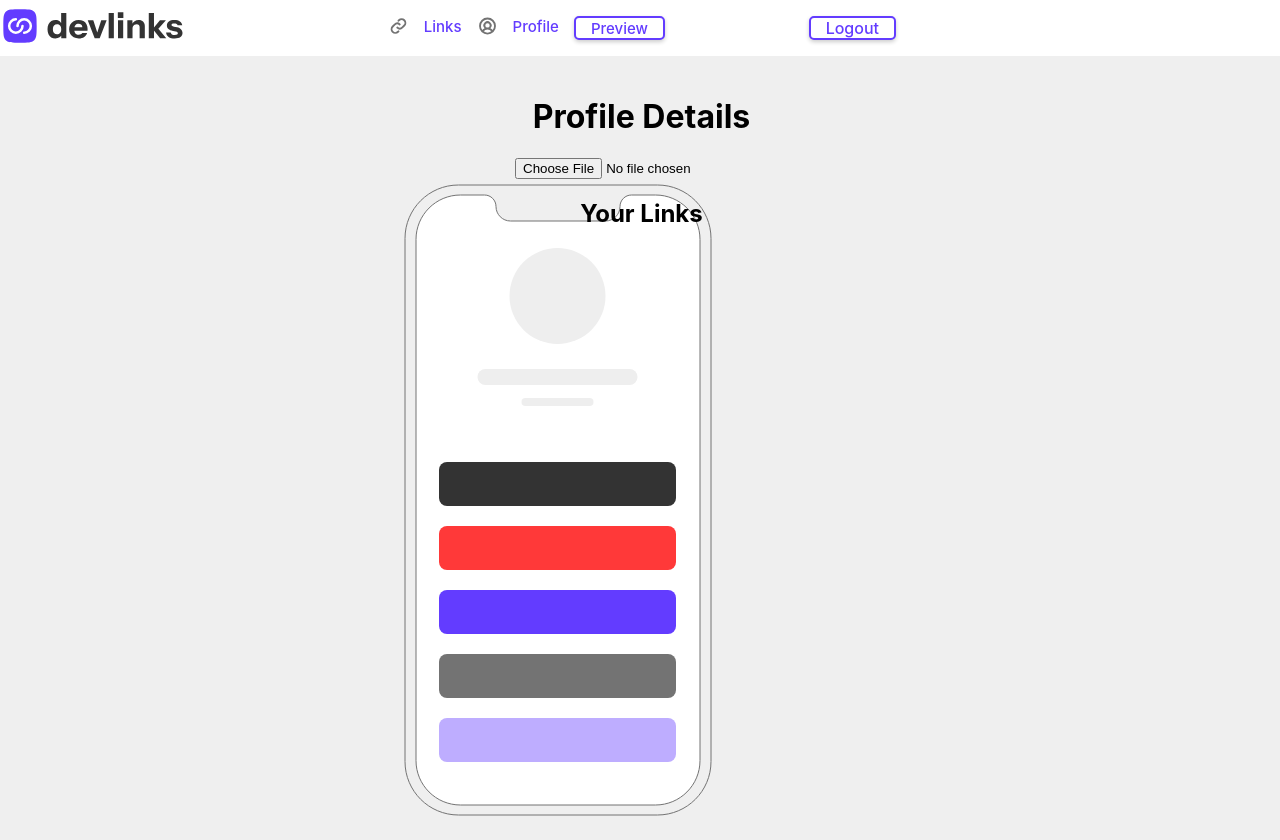
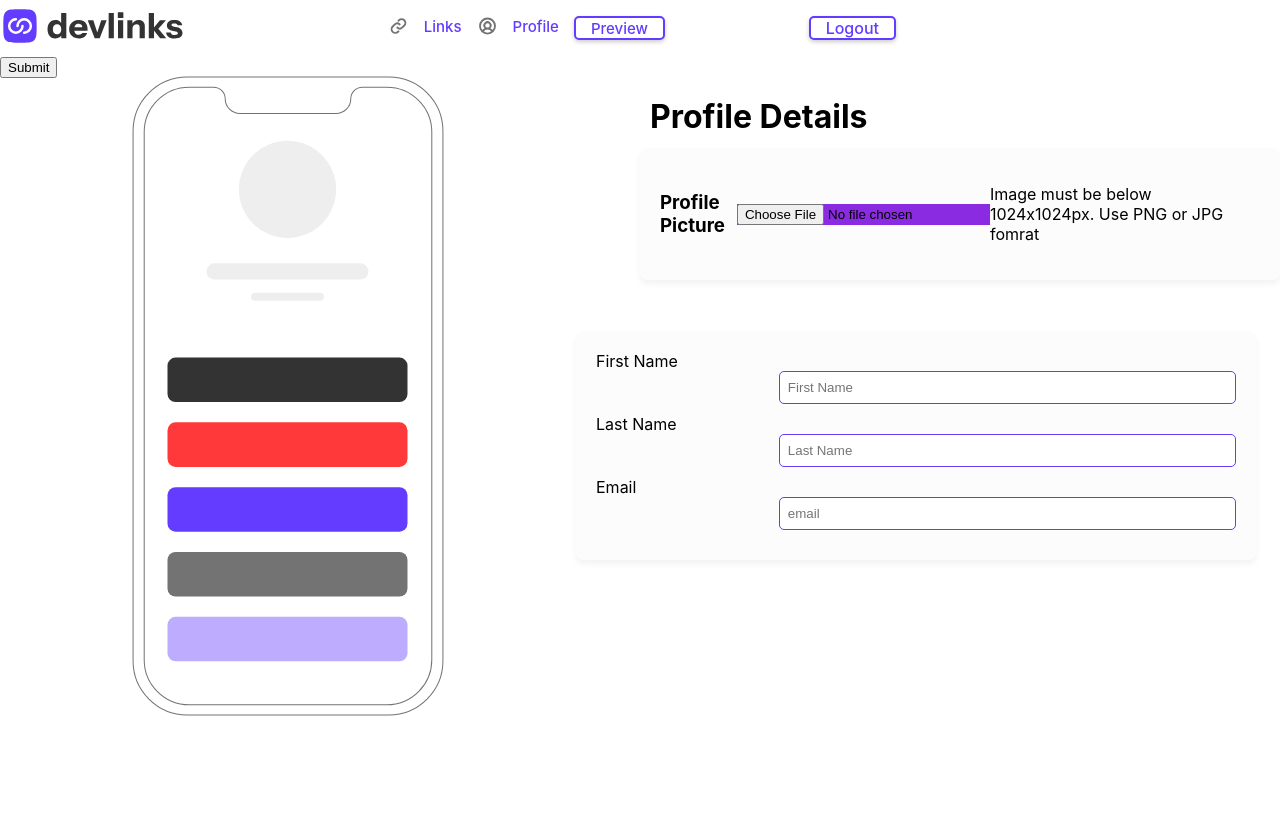
Before and after one commit to Keon24/link-app-frontend, a React (Create React App) app: page /profile in a window 1280 px wide. After the commit the page ends 800 px from the top, so only its background shows below. Built offline with nearby package versions, Linux system fonts and the light colour scheme.

Commit message:
Currently styling the profile details component

```diff
--- a/src/App.js
+++ b/src/App.js
@@ -1,8 +1,8 @@
-// src/App.js
+
 import React from 'react';
 import { BrowserRouter as Router, Routes, Route } from 'react-router-dom';
 import { Provider } from 'react-redux';
-import store from "./redux/store.js"; // Adjust the path as necessary if your store is located elsewhere
+import store from "./redux/store.js";
 
 import RegisterPage from "./pages/RegisterPage";
 import LoginPage from "./pages/LoginPage";
@@ -13,13 +13,13 @@ import Layout from "./components/Layout";
 
 function App() {
   return (
-    <Provider store={store}> {/* Wrap your routes with Provider and pass the store */}
+    <Provider store={store}>
       <Router>
         <Routes>
           <Route path="/" element={<LoginPage />} />
           <Route path="/login" element={<LoginPage />} />
           <Route path="/register" element={<RegisterPage />} />
-          <Route element={<Layout />}> {/* Layout component wraps child routes */}
+          <Route element={<Layout />}>
             <Route path="/links" element={<Links />} />
             <Route path="/profile" element={<ProfileDetails />} />
             <Route path="/preview" element={<Preview />} />
--- a/src/components/Layout.jsx
+++ b/src/components/Layout.jsx
@@ -3,16 +3,16 @@ import { Outlet } from 'react-router-dom';
 import Navbar from './Navbar';
 import './layout.css';
 import { useSelector } from 'react-redux';
-import { selectImage } from '../redux/imageSlice'; // Adjust the import path as needed
+import { selectImage } from '../redux/imageSlice';
 
 const Layout = () => {
-  const image = useSelector(selectImage); // Use the selector to access the image URL
+  const image = useSelector(selectImage);
 
   return (
     <div>
       <Navbar />
       <div className="container">
-        <svg className="mockup-phone" xmlns="http://www.w3.org/2000/svg" width="308" height="632" viewBox="0 0 308 632">
+        <svg className="mockup-phone" xmlns="http://www.w3.org/2000/svg" width="408" height="632" viewBox="0 0 308 632">
           <defs>
             <clipPath id="circleView">
               <circle cx="153.5" cy="112" r="48"/>
--- a/src/components/Links.jsx
+++ b/src/components/Links.jsx
@@ -53,7 +53,20 @@ const Links = () => {
           <button className='save-button' onClick={handleAddLink}>Save</button>
         </div>
       )}
+
+      {links.length === 0 && !showInput && (
+        <div className="starter-mockup">
+          <svg xmlns="http://www.w3.org/2000/svg" width="250" height="161" fill="none" viewBox="0 0 250 161">
+            <path fill="#fff" d="M48.694 15.421C23.379 25.224 4.594 50.068.858 80.128c-3.12 25.331 4.335 53.318 48.23 61.291 85.406 15.52 173.446 17.335 193.864-24.525 20.417-41.86-7.525-108.891-50.873-113.53C157.683-.326 98.146-3.721 48.694 15.42Z" opacity=".3"/>
+            <path fill="#333" d="M157.022 9.567H93.044a7.266 7.266 0 00-7.266 7.267v120.91a7.266 7.266 0 007.266 7.266h63.978a7.266 7.266 0 007.267-7.266V16.834a7.266 7.266 0 00-7.267-7.267Z"/>
+            <path fill="#333" d="M125.033 140.872a5.687 5.687 0 100-11.374 5.687 5.687 0 000 11.374Z" opacity=".03"/>
+          </svg>
+          <p>Let's get you started</p>
+        </div>
+      )}
+
       <LinksDisplay links={links} />
+
     </div>
   );
 };
--- a/src/components/ProfileDetails.css
+++ b/src/components/ProfileDetails.css
@@ -1,9 +1,58 @@
 .upload-section {
   display: flex;
   flex-direction: column;
+  margin-top: 10px;
+  position: absolute;
+  left: 50%;
+  padding:10px;
+}
+
+.user-profile {
+  display: flex;
   align-items: center;
   justify-content: center;
   margin-top: 20px;
   position: absolute;
-  right: 40%;
+  bottom: 65%;
+  left: 50%;
+  background-color: #fcfcfc;
+  box-shadow: 0 4px 6px rgba(0, 0, 0, 0.05);
+  border-radius: 8px;
+  padding: 20px;
+  transition: box-shadow 1.3s ease-in-out;
 }
+.profile-image {
+    background-color:blueviolet;
+
+
+}
+
+.user-details {
+ display:grid;
+grid-template-columns: 1fr 2.5fr;
+ position: absolute;
+ left: 45%;
+ bottom:30%;
+ width: 50%;
+ background-color: #fcfcfc;
+ box-shadow: 0 4px 6px rgba(0, 0, 0, 0.05);
+ border-radius: 8px;
+ padding: 20px;
+ transition: box-shadow 1.3s ease-in-out;
+
+}
+
+.user-details :hover {
+    box-shadow: 0 8px 16px rgba(0, 0, 0, 0.1);
+}
+
+
+.input-field {
+    padding: 8px 10px;
+    border: 1px solid #ccc;
+    border-radius: 4px;
+    margin-bottom: 10px;
+    width: 100%;
+    display: block;
+    box-sizing: border-box;
+  }
--- a/src/components/ProfileDetails.jsx
+++ b/src/components/ProfileDetails.jsx
@@ -8,6 +8,9 @@ import './ProfileDetails.css';
 
 const ProfileDetails = () => {
   const [file, setFile] = useState(null);
+  const [firstName, setFirstName] = useState('');
+  const [lastName, setLastName] = useState('');
+  const [email, setEmail] = useState('');
   const dispatch = useDispatch();
   const image = useSelector(state => state.image.image);
   const links = useSelector(selectLinks);
@@ -24,14 +27,53 @@ const ProfileDetails = () => {
     }
   };
 
+    const getTextPosition = () => {
+      return {x:50, y:50, fontSize: 22};
+      const {x,y,fontSize} = getTextPosition();
+    }
+
   return (
+    <div className="profile-container">
     <div className='upload-section'>
       <h1>Profile Details</h1>
-      <input type="file" onChange={handleFileChange} />
-      {image && <img src={image} alt="Uploaded" />}
-      <h2>Your Links</h2>
-      <LinksDisplay links={links} />
-    </div>
+      <p>Add your details to create a personal touch to your profile</p>
+      </div>
+      <div className="user-profile">
+        <h3 className="profile-pic">Profile Picture</h3>
+        <input className="profile-image" type="file" onChange={handleFileChange} />
+        {image && <img src={image} alt="Uploaded" />}
+       <p className="pic-size">Image must be below 1024x1024px. Use PNG or JPG fomrat</p>
+      </div>
+      <div className="user-details">
+        <label className="user-label">First Name</label>
+        <input type="text"
+          className="input-field input-first-name"
+          value={firstName}
+          onChange={(e) => setFirstName(e.target.value)}
+          placeholder="First Name"
+        />
+       <label className="user-12">Last Name</label>
+        <input type="text"
+        className="input-field input-last-name"
+          value={lastName}
+          onChange={(e) => setLastName(e.target.value)}
+          placeholder="Last Name"
+        />
+
+        <label>Email</label>
+        <input type="text"
+          className="input-field input-email"
+          value={email}
+          onChange={(e) => setEmail(e.target.value)}
+          placeholder="email"
+        />
+      </div>
+        <button className="profile-button">Submit</button>
+
+        <LinksDisplay links={links} />
+      </div>
+
+
   );
 };
 
--- a/src/components/layout.css
+++ b/src/components/layout.css
@@ -13,8 +13,8 @@
     padding: 20px;
     border-radius:20px;
     position: absolute;
-    bottom: -5%;
-    left:30%;
+    bottom:8%;
+    right:60%;
 
 
   }
--- a/src/index.css
+++ b/src/index.css
@@ -5,6 +5,7 @@ body {
     sans-serif;
   -webkit-font-smoothing: antialiased;
   -moz-osx-font-smoothing: grayscale;
+
 }
 
 code {
--- a/src/pages/loginpage.css
+++ b/src/pages/loginpage.css
@@ -6,7 +6,7 @@
 
 }
 body{
-    background-color: #eeeeeeee;
+
 }
 .login-logo {
 position: absolute;
--- a/src/redux/linksSlice.js
+++ b/src/redux/linksSlice.js
@@ -13,11 +13,10 @@ export const linksSlice = createSlice({
   },
 });
 
-// Actions
+
 export const { addLink, removeLink } = linksSlice.actions;
 
-// Selector
+
 export const selectLinks = state => state.links;
 
-// Reducer
 export default linksSlice.reducer;
--- a/src/redux/store.js
+++ b/src/redux/store.js
@@ -1,11 +1,10 @@
-// src/redux/store.js
 import { configureStore } from '@reduxjs/toolkit';
 import linksReducer from "../redux/linksSlice";
-import imageReducer from './imageSlice'; // Make sure the path is correct
+import imageReducer from './imageSlice';
 
 export default configureStore({
   reducer: {
     links: linksReducer,
-    image: imageReducer, // Now it's properly defined
+    image: imageReducer,
   },
 });
```
Also changed, not shown: src/components/LinkContext.jsx (+28 -28 lines), src/redux/localStorage.js (added).
